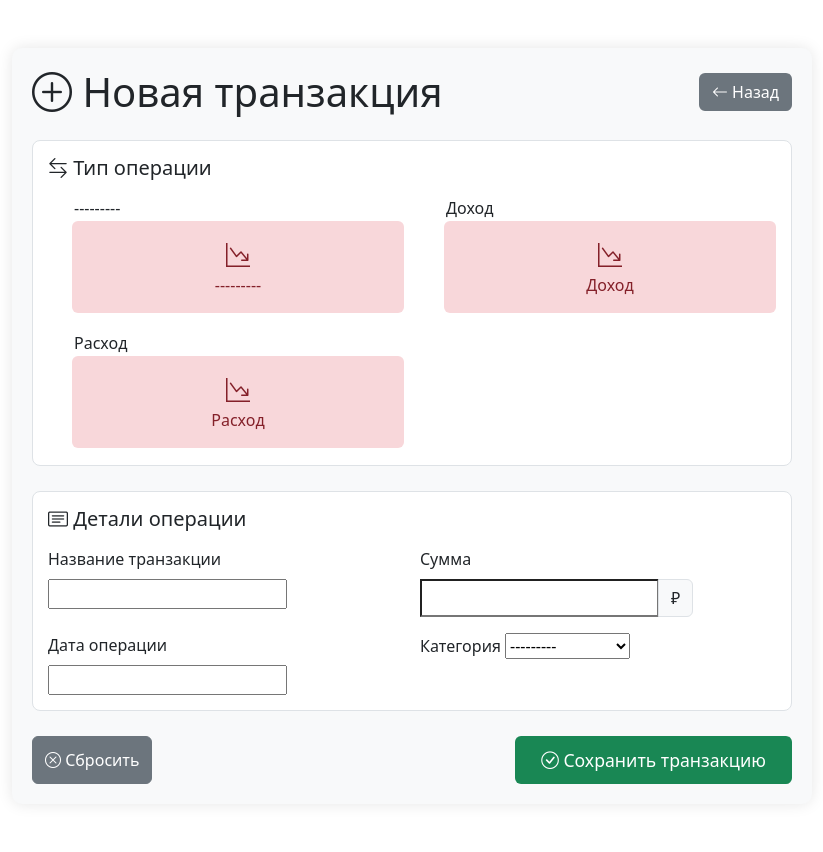
After one commit to hom9ki97/DjangoProjectTest1, a Django app: page /finance/create_transacrion/ in a window 1280 px wide. The commit adds this page. Shown: the whole page, without its empty margins (228-1051 px from the left). Run offline with Django 4.2, Linux system fonts and the light colour scheme; data comes from the database, SQL or seed files in the repository; both versions use the stored data as it was after the commit.

Commit message:
Переход от страниц к шаблонам, добавление фукции для сохранения транзакция

```diff
--- /dev/null
+++ b/finance/forms.py
@@ -0,0 +1,9 @@
+from django.forms import ModelForm
+
+from .models import Transaction
+
+
+class TransactionForm(ModelForm):
+    class Meta:
+        model = Transaction
+        fields = ['name', 'amount', 'transaction_type', 'category', 'date']
--- /dev/null
+++ b/finance/templates/create_transaction.html
@@ -0,0 +1,157 @@
+<!DOCTYPE html>
+<html lang="ru">
+<head>
+    <meta charset="UTF-8">
+    <meta name="viewport" content="width=device-width, initial-scale=1.0">
+    <title>Добавить транзакцию | Финансовый менеджер</title>
+    <link href="https://cdn.jsdelivr.net/npm/bootstrap@5.3.0/dist/css/bootstrap.min.css" rel="stylesheet">
+    <link rel="stylesheet" href="https://cdn.jsdelivr.net/npm/bootstrap-icons@1.10.0/font/bootstrap-icons.css">
+    <style>
+        .form-container {
+            max-width: 800px;
+            margin: 0 auto;
+            padding: 20px;
+            background-color: #f8f9fa;
+            border-radius: 10px;
+            box-shadow: 0 0 15px rgba(0,0,0,0.1);
+        }
+        .form-header {
+            background-color: #0d6efd;
+            color: white;
+            padding: 15px;
+            border-radius: 8px 8px 0 0;
+            margin-bottom: 20px;
+        }
+        .form-section {
+            margin-bottom: 25px;
+            padding: 15px;
+            background-color: white;
+            border-radius: 8px;
+            border: 1px solid #dee2e6;
+        }
+        .btn-income {
+            background-color: #d1e7dd;
+            color: #0f5132;
+        }
+        .btn-expense {
+            background-color: #f8d7da;
+            color: #842029;
+        }
+        .btn-submit {
+            background-color: #198754;
+            padding: 10px 25px;
+            font-size: 1.1rem;
+        }
+        .btn-back {
+            background-color: #6c757d;
+        }
+    </style>
+</head>
+<body>
+    <div class="container py-5">
+        <div class="form-container">
+            <!-- Заголовок формы -->
+            <div class="d-flex justify-content-between align-items-center mb-4">
+                <h1 class="mb-0">
+                    <i class="bi bi-plus-circle"></i> Новая транзакция
+                </h1>
+                <a href="{% url 'finance:finance' %}" class="btn btn-back text-white">
+                    <i class="bi bi-arrow-left"></i> Назад
+                </a>
+            </div>
+
+            <!-- Форма -->
+            <form method="post">
+                {% csrf_token %}
+
+                <!-- Общие ошибки формы -->
+                {% if form.non_field_errors %}
+                <div class="alert alert-danger mb-4">
+                    {{ form.non_field_errors }}
+                </div>
+                {% endif %}
+
+                <!-- Тип транзакции -->
+                <div class="form-section">
+                    <h5 class="mb-3">
+                        <i class="bi bi-arrow-left-right"></i> Тип операции
+                    </h5>
+                    <div class="row g-3">
+                        {% for radio in form.transaction_type %}
+                        <div class="col-md-6">
+                            <div class="form-check">
+                                {{ radio.tag }}
+                                <label for="{{ radio.id_for_label }}"
+                                       class="form-check-label d-block p-3 rounded text-center
+                                       {% if radio.choice_value == 'income' %}btn-income{% else %}btn-expense{% endif %}">
+                                    <i class="bi bi-graph-{% if radio.choice_value == 'income' %}up{% else %}down{% endif %}-arrow fs-4"></i><br>
+                                    {{ radio.choice_label }}
+                                </label>
+                            </div>
+                        </div>
+                        {% endfor %}
+                    </div>
+                    {{ form.transaction_type.errors }}
+                </div>
+
+                <!-- Основные данные -->
+                <div class="form-section">
+                    <h5 class="mb-3">
+                        <i class="bi bi-card-text"></i> Детали операции
+                    </h5>
+                    <div class="row g-3">
+                        <!-- Название -->
+                        <div class="col-md-6">
+                            <label for="{{ form.name.id_for_label }}" class="form-label">
+                                Название транзакции
+                            </label>
+                            {{ form.name }}
+                            {{ form.name.errors }}
+                        </div>
+
+                        <!-- Сумма -->
+                        <div class="col-md-6">
+                            <label for="{{ form.amount.id_for_label }}" class="form-label">
+                                Сумма
+                            </label>
+                            <div class="input-group">
+                                {{ form.amount }}
+                                <span class="input-group-text">₽</span>
+                            </div>
+                            {{ form.amount.errors }}
+                        </div>
+
+                        <!-- Дата -->
+                        <div class="col-md-6">
+                            <label for="{{ form.date.id_for_label }}" class="form-label">
+                                Дата операции
+                            </label>
+                            {{ form.date }}
+                            {{ form.date.errors }}
+                        </div>
+
+                        <!-- Категория -->
+                        <div class="col-md-6">
+                            <label for="{{ form.category.id_for_label }}" class="form-label">
+                                Категория
+                            </label>
+                            {{ form.category }}
+                            {{ form.category.errors }}
+                        </div>
+                    </div>
+                </div>
+
+                <!-- Кнопки отправки -->
+                <div class="d-flex justify-content-between mt-4">
+                    <button type="reset" class="btn btn-secondary">
+                        <i class="bi bi-x-circle"></i> Сбросить
+                    </button>
+                    <button type="submit" class="btn btn-submit text-white">
+                        <i class="bi bi-check-circle"></i> Сохранить транзакцию
+                    </button>
+                </div>
+            </form>
+        </div>
+    </div>
+</body>
+</html>
--- a/finance/templates/finance.html
+++ b/finance/templates/finance.html
@@ -92,9 +92,9 @@
         <!-- Блок с кнопками -->
         <div class="row">
             <div class="col-12 d-flex justify-content-center gap-3">
-                <button class="btn btn-success btn-lg">
+                <a href="{% url 'finance:create_transaction' %}" class="btn btn-success btn-lg">
                     <i class="bi bi-plus-circle"></i> Добавить транзакцию
-                </button>
+                </a>
                 <button class="btn btn-danger btn-lg">
                     <i class="bi bi-trash"></i> Удалить транзакцию
                 </button>
--- a/finance/urls.py
+++ b/finance/urls.py
@@ -6,5 +6,6 @@ app_name = 'finance'
 
 urlpatterns = [
     path('', views.index, name='finance'),
+    path('create_transacrion/', views.create_transaction, name='create_transaction'),
 
 ]
--- a/finance/views.py
+++ b/finance/views.py
@@ -1,8 +1,10 @@
-from django.shortcuts import render
-from unicodedata import category
+from django.shortcuts import render, redirect
+
 from django.db.models import Sum
 
 from .models import Transaction, Category
+
+from .forms import TransactionForm
 
 
 def index(request):
@@ -21,3 +23,13 @@ def index(request):
 
     }
     return render(request, 'finance.html', context)
+
+def create_transaction(request):
+    if request.method =='POST':
+        form = TransactionForm(request.POST)
+        if form.is_valid():
+            form.save()
+        return redirect('finance:finance')
+    else:
+        form = TransactionForm()
+    return render(request, 'create_transaction.html', {'form': form})
--- a/task_manager/forms.py
+++ b/task_manager/forms.py
@@ -1,5 +1,6 @@
-from django.forms import ModelForm, DecimalField
-from django.forms.widgets import Select
+from django.forms import ModelForm
+
+
 from .models import Task
 
 class TaskForm(ModelForm):
--- a/task_manager/views.py
+++ b/task_manager/views.py
@@ -1,5 +1,5 @@
 from django.shortcuts import render, get_object_or_404, redirect
-# from ..decorators.logging import log_request
+
 from .decorators.logging import log_request
 from .forms import TaskForm
 
```
Also changed, not shown: core/templates/base.html (added, +110 -0 lines), core/templates/home.html (+9 -92 lines), task_manager/templates/detail.html (+7 -10 lines), task_manager/templates/index.html (+11 -11 lines), task_manager/templates/task_create.html (+11 -11 lines), db.sqlite3, 1 other file.
